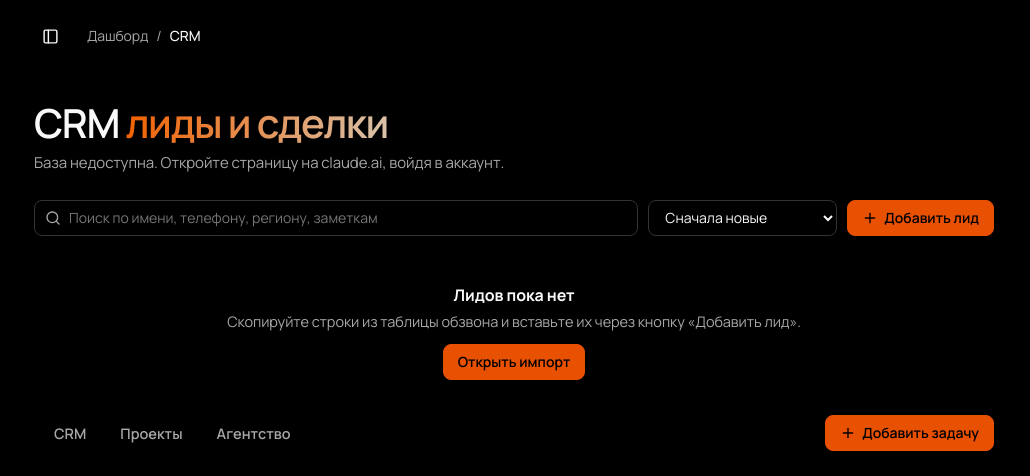
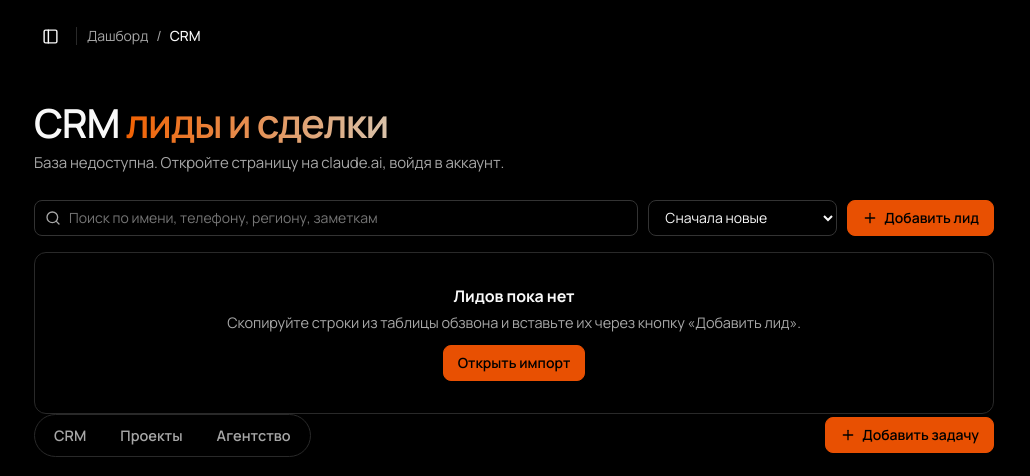
Before and after one commit to artemfut16-png/dashboard, a plain HTML site: page src/dashboard-source.html in a window 1280 px wide. Shown: the top 476 px of the page, 250-1280 px from the left. Drawn offline with Linux system fonts and the light colour scheme; files whose address does not match are found by name.

Commit message:
Restore tab and card borders without sidebar dividers

```diff
--- a/src/dashboard-source.html
+++ b/src/dashboard-source.html
@@ -1051,11 +1051,12 @@ input:focus-visible,select:focus-visible,textarea:focus-visible{border-color:var
 @media(max-width:700px){.flat-board .rbody{grid-template-columns:minmax(0,1fr)}.flat-board .rs{justify-content:flex-start;flex-wrap:wrap}}
 </style>
 <style id="solid-black-theme">
-:root:root:root:root{--bg:#000;--surface:#000;--surface-2:#111;--col:#000;--line:transparent;--shadow:none}
+:root:root:root:root{--bg:#000;--surface:#000;--surface-2:#111;--col:#000;--line:#292929;--shadow:none}
 body,.side,.topbar,.mainw,.sheet,.gcal,#login,#login form{background:#000;backdrop-filter:none;-webkit-backdrop-filter:none;box-shadow:none}
 .mainw::before{display:none}
 .side,.topbar{border:0}
-.pi,.card,.panel,.kpi,.rblock,.rblock.bk,.rblock.gen,.rblock.plan,.rblock.bk.today,.daily-board,.empty-state,.lcard,.payplan,.kpi.hl{background:#000;border:0;box-shadow:none;backdrop-filter:none;-webkit-backdrop-filter:none}
+.sheet{border-left:0}
+.pi,.card,.panel,.kpi,.rblock,.rblock.bk,.rblock.gen,.rblock.plan,.rblock.bk.today,.daily-board,.empty-state,.lcard,.payplan,.kpi.hl{background:#000;border:1px solid var(--line);box-shadow:none;backdrop-filter:none;-webkit-backdrop-filter:none}
 .rlist li,.rlist li.key{border:0;background:#000;box-shadow:none}
 .rlist li[data-tid]:hover,.pi:hover,.lcard:hover{background:#111}
 .btn,.pi-l,.fchip,.pt-datebtn{background:#000}
```
Also changed, not shown: index.html (+3 -2 lines).
